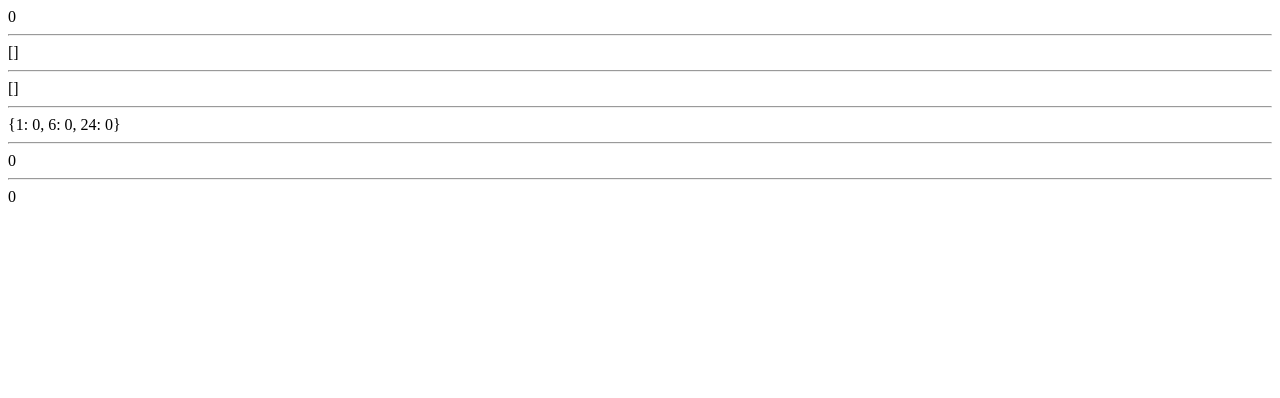
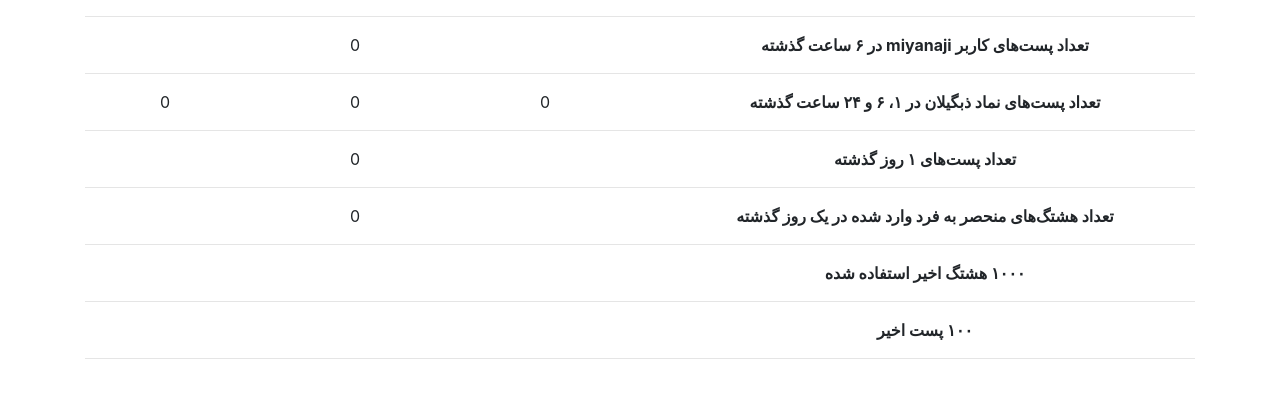
Before and after one commit to aliir74/BigData_Project_WebApp, a Django app: page / in a window 1280 px wide. Shown: the top 398 px of the page. Run offline with Django 3.2, Linux system fonts and the light colour scheme; data that the repository does not hold is empty; parts of the project's set-up code (start-up, migrations or seed data) failed here and were passed over; some libraries are stand-ins or nearby versions.

Commit message:
Use bootstrap in html

```diff
--- a/webapp/templates/webapp/index.html
+++ b/webapp/templates/webapp/index.html
@@ -2,19 +2,67 @@
 <html lang="en">
 <head>
     <meta charset="UTF-8">
-    <title>Title</title>
+    <link rel="stylesheet" href="https://stackpath.bootstrapcdn.com/bootstrap/4.1.3/css/bootstrap.min.css" integrity="sha384-MCw98/SFnGE8fJT3GXwEOngsV7Zt27NXFoaoApmYm81iuXoPkFOJwJ8ERdknLPMO" crossorigin="anonymous">
+    <title>Statistics</title>
 </head>
 <body>
+    <div class="container text-center" dir="rtl">
+        <hr>
+        <div class="row">
+            <div class="col-6"><b>تعداد پست‌های کاربر {{ user }} در ۶ ساعت گذشته</b></div>
+            <div class="col-6">
                 {{ stats.post_in_6hours }}
+            </div>
+        </div>
         <hr>
-{{ stats.last_posts }}
+        <div class="row">
+            <div class="col-6"><b>تعداد پست‌های نماد {{ namad }} در ۱، ۶ و ۲۴ ساعت گذشته</b></div>
+            <div class="col-2">{{ stats.post_count_for_namad.1 }}</div>
+            <div class="col-2">{{ stats.post_count_for_namad.6 }}</div>
+            <div class="col-2">{{ stats.post_count_for_namad.24 }}</div>
+        </div>
         <hr>
-{{ stats.last_hashtags }}
+        <div class="row">
+            <div class="col-6"><b>تعداد پست‌های ۱ روز گذشته</b></div>
+            <div class="col-6">
+                {{ stats.post_in_1days }}
+            </div>
+        </div>
         <hr>
-{{ stats.post_count_for_namad }}
+        <div class="row">
+            <div class="col-6"><b>تعداد هشتگ‌های منحصر به فرد وارد شده در یک روز گذشته</b></div>
+            <div class="col-6">
+                {{ stats.unique_hashtags_in_1hours }}
+            </div>
+        </div>
         <hr>
-{{ stats.post_in_1days }}
+        <div class="row">
+            <div class="col-6" style="margin: auto;"><b>۱۰۰۰ هشتگ اخیر استفاده شده</b></div>
+            <div class="col-6">
+                <div class="row">
+                    {% for hashtag in stats.last_hashtags %}
+                        <div class="col">
+                            {{ hashtag }}
+                        </div>
+                    {% endfor %}
+                </div>
+            </div>
+        </div>
         <hr>
-{{ stats.unique_hashtags_in_1hours }}
+        <div class="row">
+            <div class="col-6" style="margin: auto;">
+                <b>۱۰۰ پست اخیر</b>
+            </div>
+            <div class="col-6">
+                {% for post in stats.last_posts %}
+                    <div class="row">
+                            {{ post }}
+                    </div>
+                    <hr>
+                {% endfor %}
+            </div>
+        </div>
+        <hr>
+    </div>
 </body>
 </html>
--- a/webapp/views.py
+++ b/webapp/views.py
@@ -11,15 +11,17 @@ def index(request):
     :param request:
     :return:
     """
+    user = request.GET.get('user', 'miyanaji')
+    namad = request.GET.get('namad', 'ذبگیلان')
     stats = {
-        'post_in_6hours': RedisInterface.get_post_in_6hours(user=request.GET.get('user', 'miyanaji')),
+        'post_in_6hours': RedisInterface.get_post_in_6hours(user=user),
         'last_posts': RedisInterface.get_last_posts(),
         'last_hashtags': RedisInterface.get_last_hashtags(),
-        'post_count_for_namad': RedisInterface.get_post_count_for_namad(namad=request.GET.get('namad', 'ذبگیلان')),
+        'post_count_for_namad': RedisInterface.get_post_count_for_namad(namad=namad),
         'post_in_1days': RedisInterface.get_post_in_1days(),
         'unique_hashtags_in_1hours': RedisInterface.get_unique_hashtags_in_1hour()
     }
-    return render(request, 'webapp/index.html', {'stats': stats})
+    return render(request, 'webapp/index.html', {'stats': stats, 'user': user, 'namad': namad})
 
 @require_http_methods(["POST", "PUT"])
 def kafka_data(request):
```
Lines whose indentation alone changed are shown as unchanged.
